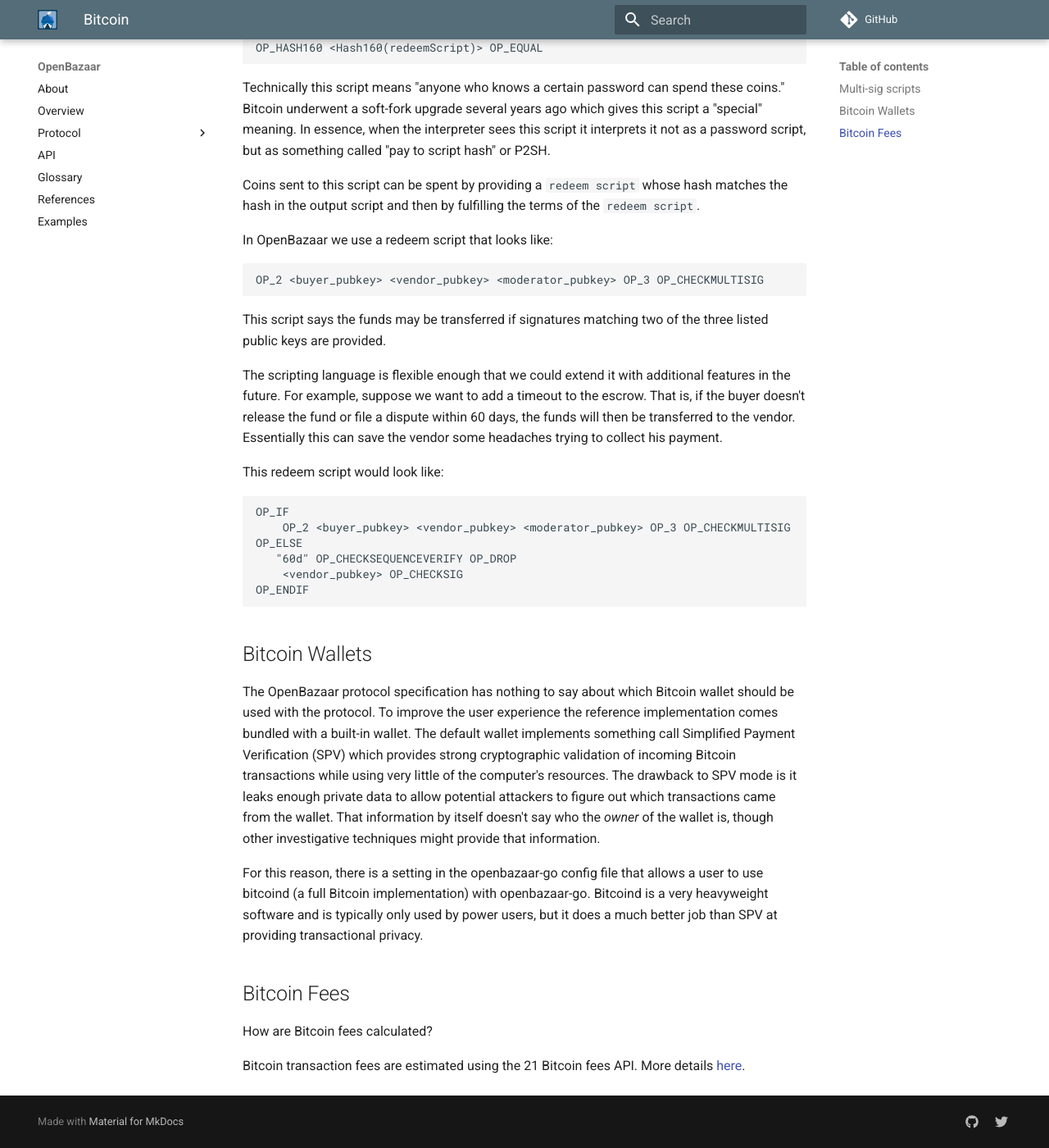
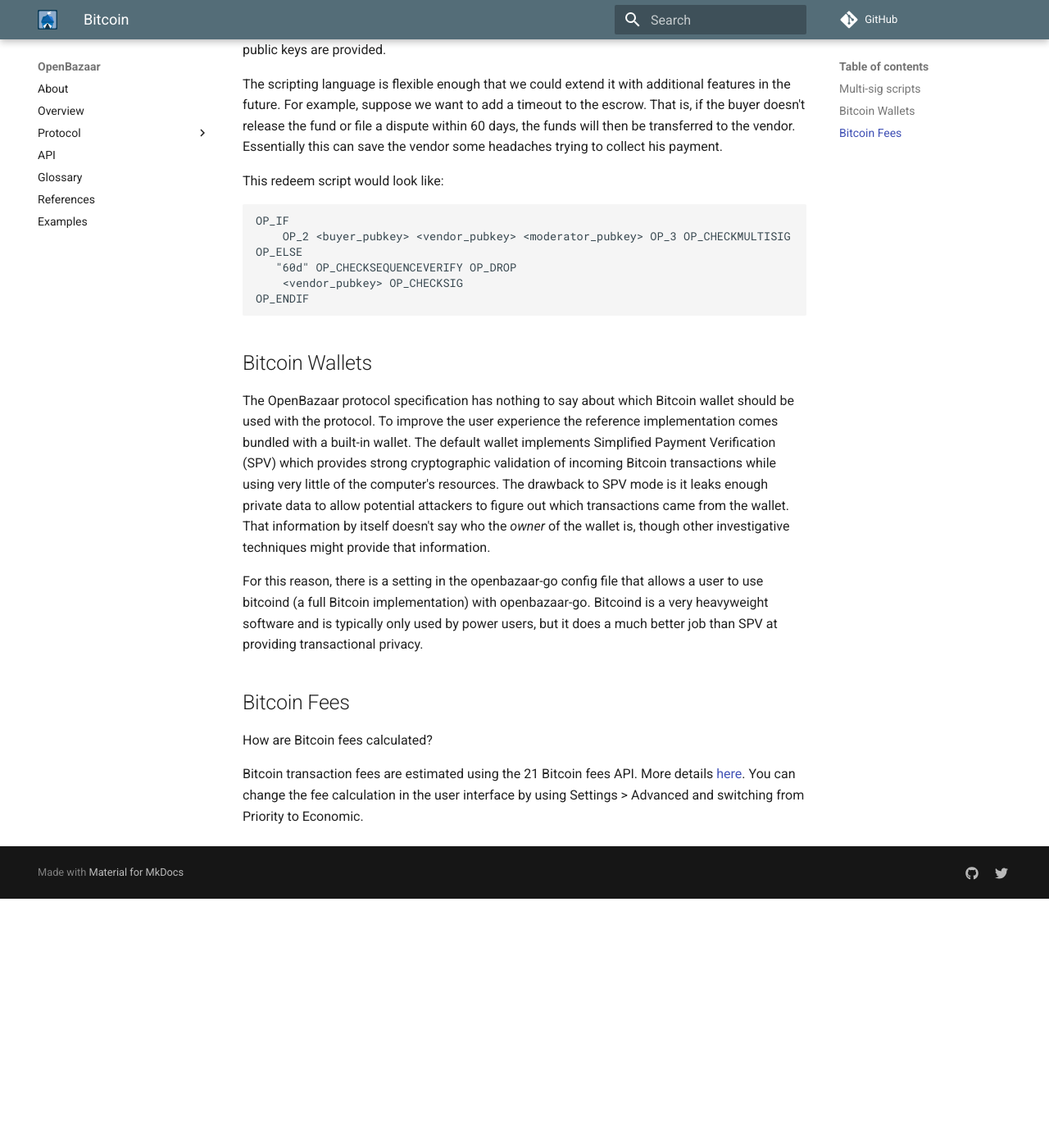
Before and after one commit to OpenBazaar/docs, an MkDocs documentation site: the page built from docs/protocol/bitcoin.md, in a window 1280 px wide and 1400 px high, scrolled down 1061 px. Shown: the whole window at 82% size. Built offline with MkDocs 1.6.1 and Material for MkDocs 9.7.7, drawn with Linux system fonts in a browser that asks for light colours; comment, search, counter and statistics services are not loaded; old or Windows-style settings are respelled for this version of MkDocs; after the commit the page ends 2157 px from its top, so only the background shows below that; some of the changed text lies outside the part shown.

Commit message:
More edits

````diff
--- a/docs/protocol/bitcoin.md
+++ b/docs/protocol/bitcoin.md
@@ -46,7 +40,7 @@
 ```
 
 ## Bitcoin Wallets
-The OpenBazaar protocol specification has nothing to say about which Bitcoin wallet should be used with the protocol. To improve the user experience the reference implementation comes bundled with a built-in wallet. The default wallet implements something call Simplified Payment Verification (SPV) which provides strong cryptographic validation of incoming Bitcoin transactions while using very little of the computer's resources. The drawback to SPV mode is it leaks enough private data to allow potential attackers to figure out which transactions came from the wallet. That information by itself doesn't say who the *owner* of the wallet is, though other investigative techniques might provide that information.
+The OpenBazaar protocol specification has nothing to say about which Bitcoin wallet should be used with the protocol. To improve the user experience the reference implementation comes bundled with a built-in wallet. The default wallet implements Simplified Payment Verification (SPV) which provides strong cryptographic validation of incoming Bitcoin transactions while using very little of the computer's resources. The drawback to SPV mode is it leaks enough private data to allow potential attackers to figure out which transactions came from the wallet. That information by itself doesn't say who the *owner* of the wallet is, though other investigative techniques might provide that information.
 
 For this reason, there is a setting in the openbazaar-go config file that allows a user to use bitcoind (a full Bitcoin implementation) with openbazaar-go. Bitcoind is a very heavyweight software and is typically only used by power users, but it does a much better job than SPV at providing transactional privacy.
 
@@ -54,4 +48,4 @@
 
 How are Bitcoin fees calculated?
 
-Bitcoin transaction fees are estimated using the 21 Bitcoin fees API. More details [here](https://bitcoinfees.21.co/api).
+Bitcoin transaction fees are estimated using the 21 Bitcoin fees API. More details [here](https://bitcoinfees.21.co/api). You can change the fee calculation in the user interface by using Settings > Advanced and switching from Priority to Economic.
````
Also changed, not shown: other parts of docs/protocol/bitcoin.md (+0 -6 lines), docs/history.md (added, +3 -0 lines), docs/protocol/altcoins.md (added, +9 -0 lines), docs/protocol/exchange_rates.md (+2 -0 lines), docs/resources.md (added, +17 -0 lines).
